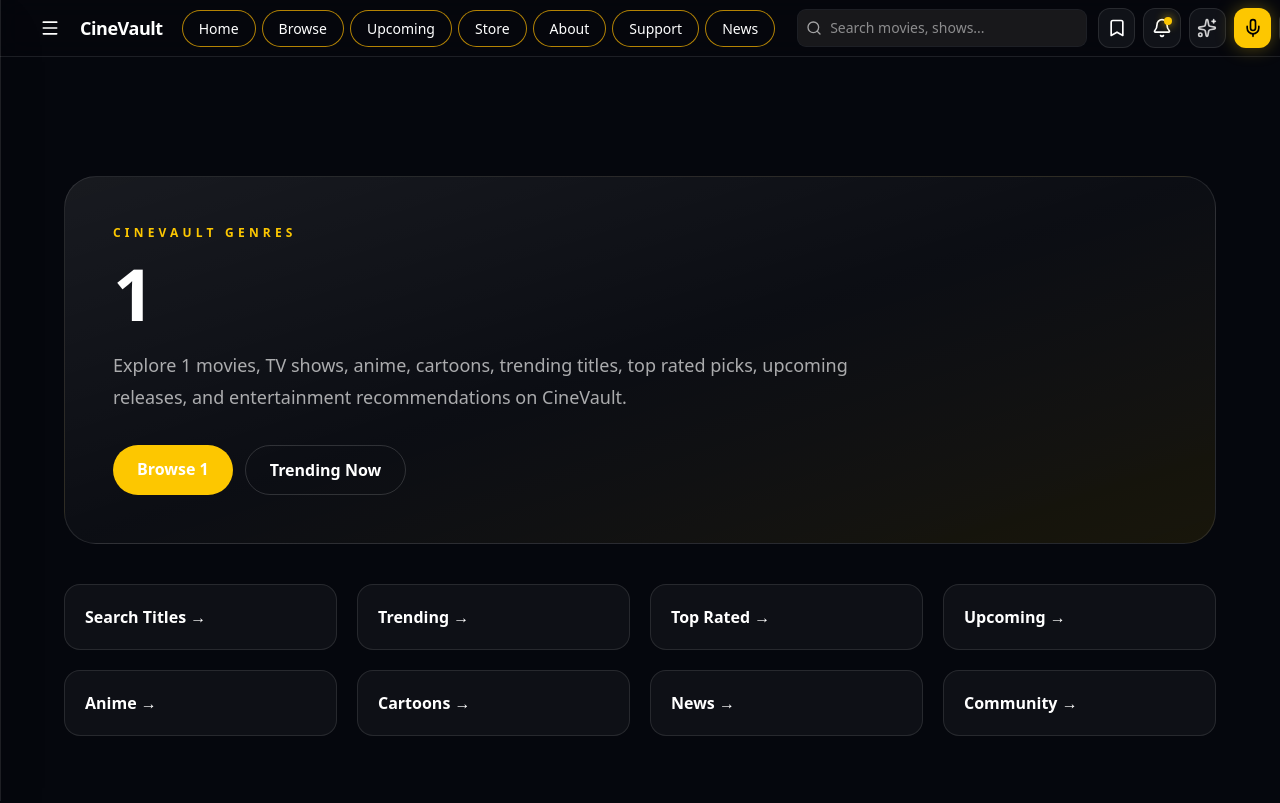
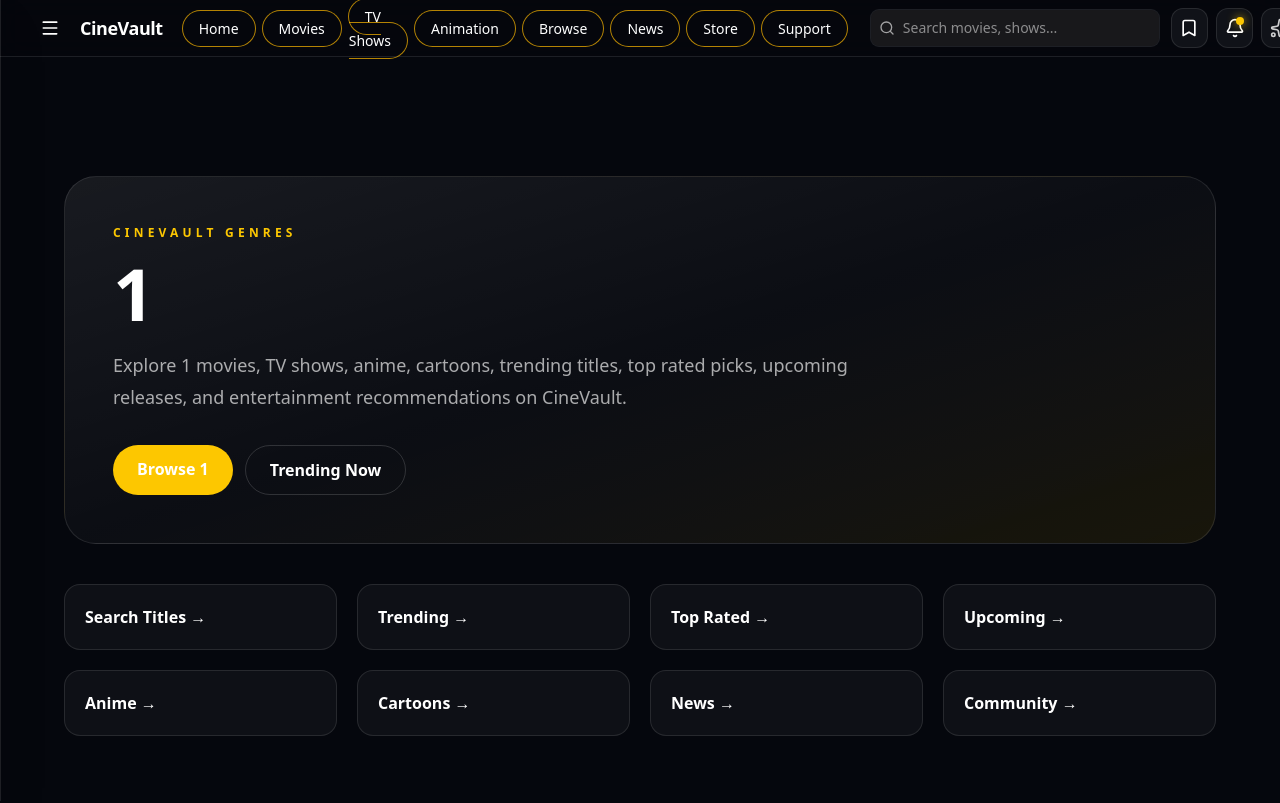
Before and after one commit to breezy23333/cinevault, a Next.js app: page /genre/1 in a window 1280 px wide. Shown: the top 803 px of the page. Built offline with nearby package versions, Linux system fonts and the light colour scheme.

Commit message:
Add navbar dropdown navigation

```diff
--- /dev/null
+++ b/app/movie/page.tsx
@@ -0,0 +1,137 @@
+import type { Metadata } from "next";
+import Link from "next/link";
+import Image from "next/image";
+
+export const metadata: Metadata = {
+  title: "Movies | CineVault",
+  description:
+    "Browse popular movies, trending films, top rated cinema, upcoming releases, and movie recommendations on CineVault.",
+  alternates: {
+    canonical: "/movie",
+  },
+};
+
+const TMDB_BASE = "https://api.themoviedb.org/3";
+
+type Movie = {
+  id: number;
+  title: string;
+  overview?: string;
+  poster_path?: string;
+  release_date?: string;
+  vote_average?: number;
+};
+
+async function getMovies(page = 1) {
+  const token =
+    process.env.TMDB_BEARER ||
+    process.env.TMDB_READ ||
+    process.env.NEXT_PUBLIC_TMDB_TOKEN;
+
+  let res: Response;
+
+  try {
+    res = await fetch(
+      `${TMDB_BASE}/movie/popular?language=en-US&page=${page}`,
+      {
+        headers: token ? { Authorization: `Bearer ${token}` } : undefined,
+        next: { revalidate: 300 },
+      }
+    );
+  } catch {
+    return { results: [], page: 1, total_pages: 1 };
+  }
+
+  if (!res.ok) return { results: [], page: 1, total_pages: 1 };
+
+  return res.json();
+}
+
+export default async function MoviesPage({
+  searchParams,
+}: {
+  searchParams?: Promise<{ page?: string }>;
+}) {
+  const params = await searchParams;
+  const page = Number(params?.page || 1);
+  const data = await getMovies(page);
+  const movies: Movie[] = data.results || [];
+
+  return (
+    <main className="min-h-screen bg-[#05070d] px-6 py-24 text-white">
+      <section className="mx-auto max-w-7xl">
+        <p className="text-xs font-black uppercase tracking-[0.35em] text-yellow-400">
+          CineVault Movies
+        </p>
+
+        <h1 className="mt-4 text-5xl font-black md:text-7xl">
+          Movies
+        </h1>
+
+        <p className="mt-5 max-w-3xl text-lg text-white/65">
+          Browse popular movies, trending films, top rated cinema,
+          upcoming releases, and entertainment discoveries.
+        </p>
+
+        <div className="mt-10 grid gap-6 sm:grid-cols-2 md:grid-cols-3 lg:grid-cols-5">
+          {movies.map((movie) => (
+            <Link
+              key={movie.id}
+              href={`/movie/${movie.id}`}
+              className="group overflow-hidden rounded-3xl border border-white/10 bg-white/[0.04] transition hover:-translate-y-1 hover:border-yellow-400/60"
+            >
+              <div className="relative aspect-[2/3] bg-white/5">
+                {movie.poster_path ? (
+                  <Image
+                    src={`https://image.tmdb.org/t/p/w500${movie.poster_path}`}
+                    alt={movie.title}
+                    fill
+                    className="object-cover transition group-hover:scale-105"
+                    sizes="(max-width: 768px) 50vw, 20vw"
+                  />
+                ) : (
+                  <div className="flex h-full items-center justify-center text-white/40">
+                    No Image
+                  </div>
+                )}
+              </div>
+
+              <div className="p-4">
+                <h2 className="line-clamp-1 font-black">
+                  {movie.title}
+                </h2>
+
+                <p className="mt-2 text-sm text-white/50">
+                  {movie.release_date?.slice(0, 4) || "Unknown"} • ⭐{" "}
+                  {movie.vote_average?.toFixed(1) || "N/A"}
+                </p>
+              </div>
+            </Link>
+          ))}
+        </div>
+
+        <div className="mt-12 flex items-center justify-center gap-4">
+          {page > 1 && (
+            <Link
+              href={`/movie?page=${page - 1}`}
+              className="rounded-full border border-white/10 px-6 py-3 font-black hover:border-yellow-400/60"
+            >
+              ← Previous
+            </Link>
+          )}
+
+          <span className="rounded-full bg-white/[0.06] px-6 py-3 font-black">
+            Page {page}
+          </span>
+
+          <Link
+            href={`/movie?page=${page + 1}`}
+            className="rounded-full bg-yellow-400 px-6 py-3 font-black text-black hover:bg-yellow-300"
+          >
+            Next →
+          </Link>
+        </div>
+      </section>
+    </main>
+  );
+}
--- a/components/Navbar.tsx
+++ b/components/Navbar.tsx
@@ -17,14 +17,59 @@ import {
   Bookmark
 } from "lucide-react";
 
-const LINKS = [
-  { href: "/", key: "home" },
-  { href: "/search", key: "browse" },
-  { href: "/upcoming", key: "upcoming" },
-  { href: "/store", key: "store" },
-  { href: "/about", key: "about" },
-  { href: "/support", key: "support" },
-  { href: "/news", key: "news" },
+const NAV_GROUPS = [
+  {
+    label: "Home",
+    href: "/",
+  },
+  {
+    label: "Movies",
+    href: "/movie",
+    dropdown: [
+      { label: "Popular Movies", href: "/movie" },
+      { label: "Trending Movies", href: "/trending" },
+      { label: "Top Rated", href: "/top" },
+      { label: "Upcoming Movies", href: "/upcoming" },
+    ],
+  },
+  {
+    label: "TV Shows",
+    href: "/tv",
+    dropdown: [
+      { label: "Popular TV Shows", href: "/tv" },
+      { label: "Trending TV", href: "/search?type=tv" },
+      { label: "Top Rated TV", href: "/top" },
+    ],
+  },
+  {
+    label: "Animation",
+    href: "/animation",
+    dropdown: [
+      { label: "Anime", href: "/anime" },
+      { label: "Cartoons", href: "/cartoons" },
+    ],
+  },
+  {
+    label: "Browse",
+    href: "/search",
+  },
+  {
+    label: "News",
+    href: "/news",
+    dropdown: [
+      { label: "Entertainment", href: "/news/entertainment" },
+      { label: "Gaming", href: "/news/gaming" },
+      { label: "Sports", href: "/news/sports" },
+    ],
+  },
+  {
+    label: "Store",
+    href: "/store",
+  },
+  {
+    label: "Support",
+    href: "/support",
+  },
 ] as const;
 
 export default function Navbar() {
@@ -151,16 +196,31 @@ export default function Navbar() {
 
           {/* Links with category-like animation */}
           <ul className="hidden md:flex items-center gap-2 ml-2">
-            {LINKS.map(({ href, key }) => {
-              const active = isActive(href);
+            {NAV_GROUPS.map((item) => {
+              const active = isActive(item.href);
+
               return (
-                <li key={href}>
+                <li key={item.href} className="group relative">
                   <Link
-                    href={href}
+                    href={item.href}
                     className={`${pillBase} ${active ? "bg-amber-400 text-black" : ""}`}
                   >
-                    {labels[key]}
+                    {item.label}
                   </Link>
+
+                  {"dropdown" in item && item.dropdown && (
+                    <div className="invisible absolute left-0 top-full z-50 mt-3 w-56 rounded-2xl border border-white/10 bg-[#0b0f1a]/95 p-2 opacity-0 shadow-2xl backdrop-blur-xl transition group-hover:visible group-hover:opacity-100">
+                      {item.dropdown.map((drop) => (
+                        <Link
+                          key={drop.href}
+                          href={drop.href}
+                          className="block rounded-xl px-4 py-3 text-sm font-bold text-white/75 hover:bg-yellow-400 hover:text-black"
+                        >
+                          {drop.label}
+                        </Link>
+                      ))}
+                    </div>
+                  )}
                 </li>
               );
             })}
@@ -313,17 +373,32 @@ export default function Navbar() {
           </div>
           <nav className="h-[calc(100vh-56px)] overflow-y-auto px-3 py-2 space-y-2 hide-scrollbar">
 
-            {LINKS.map(({ href, key }) => (
-              <Link
-                key={href}
-                href={href}
-                onClick={() => setOpen(false)}
-                className="block rounded-lg px-3 py-2 hover:bg-white/10"
-              >
-                {labels[key]}
-              </Link>
+            {NAV_GROUPS.map((item) => (
+              <div key={item.href}>
+                <Link
+                  href={item.href}
+                  onClick={() => setOpen(false)}
+                  className="block rounded-lg px-3 py-2 font-bold hover:bg-white/10"
+                >
+                  {item.label}
+                </Link>
+
+                {"dropdown" in item && item.dropdown && (
+                  <div className="ml-3 space-y-1 border-l border-white/10 pl-3">
+                    {item.dropdown.map((drop) => (
+                      <Link
+                        key={drop.href}
+                        href={drop.href}
+                        onClick={() => setOpen(false)}
+                        className="block rounded-lg px-3 py-2 text-sm text-white/65 hover:bg-white/10 hover:text-white"
+                      >
+                        {drop.label}
+                      </Link>
+                    ))}
+                  </div>
+                )}
+              </div>
             ))}
-
             <div className="mt-4 border-t border-white/10 pt-4">
 
               <Link
```
